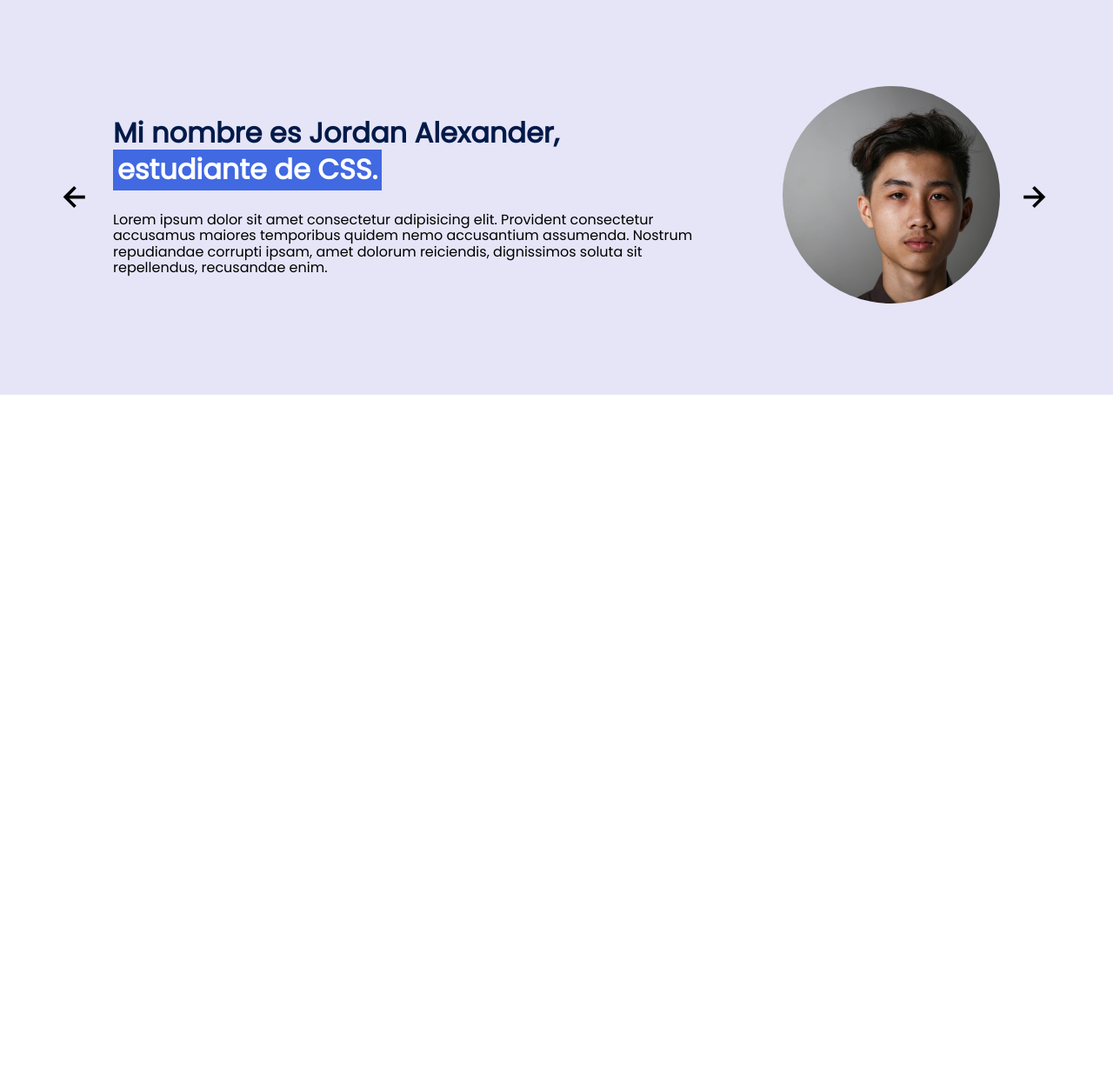
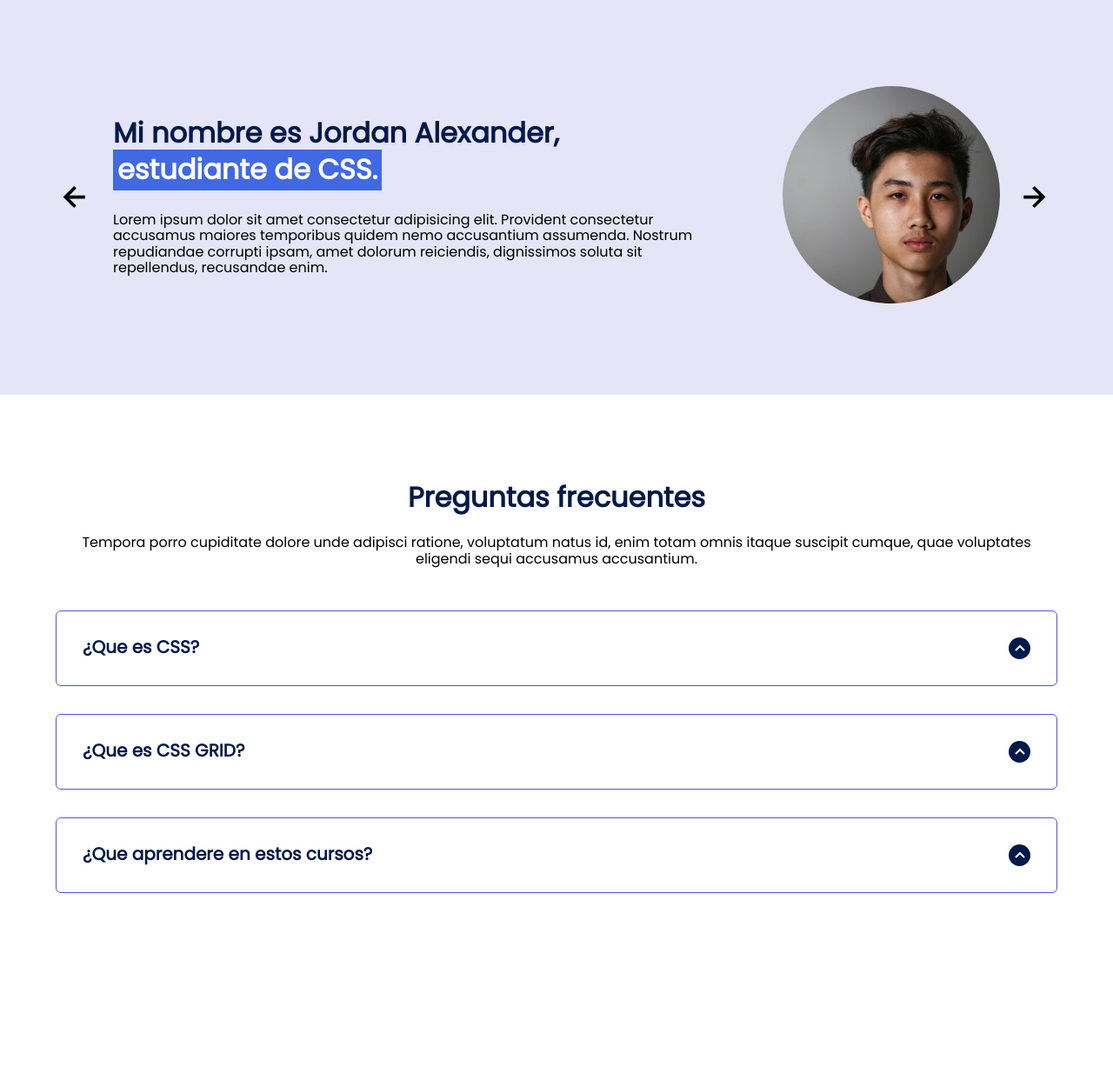
Before and after one commit to AlbertoCard/MyWeb, a PHP site: page / in a window 1280 px wide. Shown: the part 2758-3985 px from the top of the page at 87% size. Before the commit the page ends 3212 px from the top, so only its background shows below. Run offline with PHP 8.4, Linux system fonts and the light colour scheme.

Commit message:
landing page - preguntas

```diff
--- a/LandingPage/css/estilos.css
+++ b/LandingPage/css/estilos.css
@@ -313,3 +313,67 @@ body{
     width: 90%;
     cursor: pointer;
 }
+
+/* questions */
+
+.questions{
+    text-align: center;
+}
+
+.questions_container{
+    display: grid;
+    gap: 2em;
+    padding-top: 50px;
+    padding-bottom: 100px;
+}
+
+.questions_padding{
+    padding: 0;
+    transition: padding .2s;
+    border: 1px solid #5454d4;
+    border-radius: 6px;
+}
+
+.questions_padding--add{
+    padding: 30px;
+}
+
+.questions_answer{
+    padding: 0 30px;
+    overflow: hidden;
+}
+
+.questions_title{
+    display: flex;
+    font-size: 20px;
+    padding: 30px 0 30px;
+    cursor: pointer;
+    color: var(--color-title);
+    justify-content: space-between;
+}
+
+.questions_arrow{
+    border-radius: 50%;
+    background-color: var(--color-title);
+    width: 25px;
+    height: 25px;
+    display: flex;
+    justify-content: center;
+    align-items: center;
+    margin-left: 10px;
+    transition: transform .3s;
+}
+
+.questions_arrow--rotate{
+    transform: rotate(180deg);
+}
+
+.questions_show{
+    text-align: left;
+    height: 0;
+    transition: height .3s;
+}
+
+.questions_img{
+    display: block;
+}
--- a/LandingPage/index.html
+++ b/LandingPage/index.html
@@ -155,8 +155,47 @@
                 <img src="./images/rightarrow.svg" class="testimony_arrow" id="next">
             </div>
         </section>
+
+        <section class="questions container">
+            <h2 class="subtitle">Preguntas frecuentes</h2>
+            <p class="questions_paragraph">Tempora porro cupiditate dolore unde adipisci ratione, voluptatum natus id, enim totam omnis itaque suscipit cumque, quae voluptates eligendi sequi accusamus accusantium.</p>
+
+            <section class="questions_container">
+                <article class="questions_padding">
+                    <div class="questions_answer">
+                        <h3 class="questions_title">¿Que es CSS?
+                            <span class="questions_arrow">
+                                <img src="./images/arrow.svg" alt="" class="questions_img">
+                            </span>
+                        </h3>
+                        <p class="questions_show">Lorem ipsum dolor sit amet consectetur adipisicing elit. Illum sed sint neque, cupiditate labore adipisci fugiat suscipit illo ut necessitatibus dolore beatae tempore et nobis dicta nihil omnis nostrum eaque. Lorem ipsum dolor, sit amet consectetur adipisicing elit. Odit error dolor facere consequatur totam dignissimos, earum magnam quisquam voluptatibus, assumenda reiciendis repellat numquam ad! Libero voluptatibus sunt veniam quod ipsam?</p>
+                    </div>
+                </article>
+                <article class="questions_padding">
+                    <div class="questions_answer">
+                        <h3 class="questions_title">¿Que es CSS GRID?
+                            <span class="questions_arrow">
+                                <img src="./images/arrow.svg" alt="" class="questions_img">
+                            </span>
+                        </h3>
+                        <p class="questions_show">Lorem ipsum dolor sit amet consectetur adipisicing elit. Illum sed sint neque, cupiditate labore adipisci fugiat suscipit illo ut necessitatibus dolore beatae tempore et nobis dicta nihil omnis nostrum eaque. Lorem ipsum dolor, sit amet consectetur adipisicing elit. Odit error dolor facere consequatur totam dignissimos, earum magnam quisquam voluptatibus, assumenda reiciendis repellat numquam ad! Libero voluptatibus sunt veniam quod ipsam?</p>
+                    </div>
+                </article>
+                <article class="questions_padding">
+                    <div class="questions_answer">
+                        <h3 class="questions_title">¿Que aprendere en estos cursos?
+                            <span class="questions_arrow">
+                                <img src="./images/arrow.svg" alt="" class="questions_img">
+                            </span>
+                        </h3>
+                        <p class="questions_show">Lorem ipsum dolor sit amet consectetur adipisicing elit. Illum sed sint neque, cupiditate labore adipisci fugiat suscipit illo ut necessitatibus dolore beatae tempore et nobis dicta nihil omnis nostrum eaque. Lorem ipsum dolor, sit amet consectetur adipisicing elit. Odit error dolor facere consequatur totam dignissimos, earum magnam quisquam voluptatibus, assumenda reiciendis repellat numquam ad! Libero voluptatibus sunt veniam quod ipsam?</p>
+                    </div>
+                </article>
+            </section>
+        </section>
     </main>
 
     <script src="./js/slider.js"></script>
+    <script src="./js/questions.js"></script>
 </body>
 </html>
--- /dev/null
+++ b/LandingPage/js/questions.js
@@ -0,0 +1,21 @@
+(function(){
+    const titleQuestions = [...document.querySelectorAll('.questions_title')];
+
+    titleQuestions.forEach(question => {
+        question.addEventListener('click', () => {
+            let height = 0;
+            let answer = question.nextElementSibling;
+            let addPadding = question.parentElement.parentElement;
+
+            addPadding.classList.toggle('questions_padding--add');
+
+            question.children[0].classList.toggle('questions_arrow--rotate');
+
+            if(answer.clientHeight === 0){
+                height = answer.scrollHeight;
+            }
+
+            answer.style.height = `${height}px`;
+        });
+    });
+})();
```
